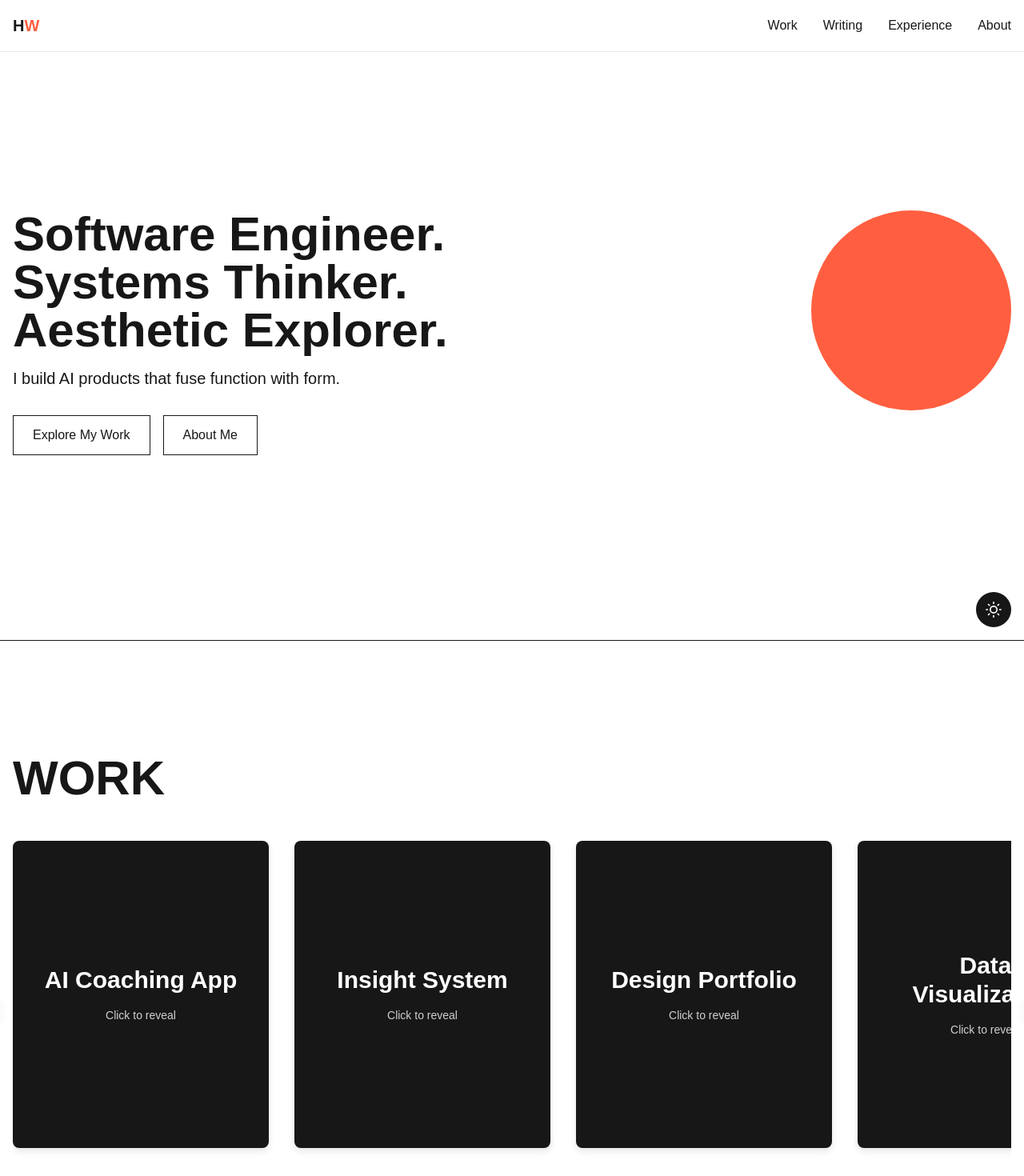
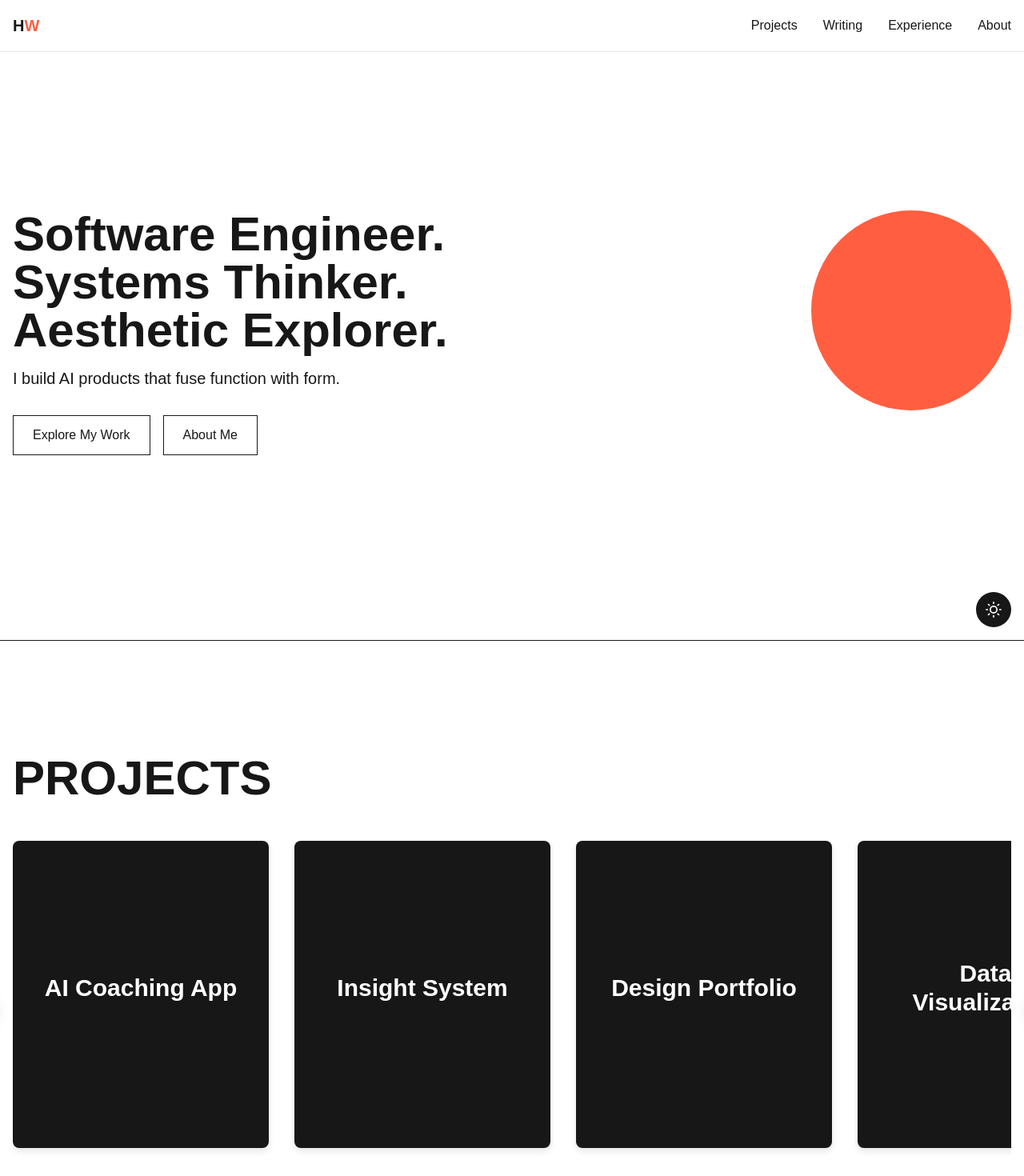
Before and after one commit to wokii/wokki.com, a Next.js app: page / in a window 1280 px wide. Shown: the top 1470 px of the page at 80% size. Built offline with nearby package versions, Linux system fonts and the light colour scheme.

Commit message:
Refine Projects

```diff
--- a/src/app/components/header.tsx
+++ b/src/app/components/header.tsx
@@ -23,8 +23,8 @@
 
         {/* Desktop Navigation */}
         <nav className="hidden md:flex items-center space-x-8">
-          <Link href="#work" className="hover:text-accent transition-colors relative group py-1">
-            Work
+          <Link href="#projects" className="hover:text-accent transition-colors relative group py-1">
+            Projects
             <span className="absolute bottom-0 left-0 w-0 h-0.5 bg-accent group-hover:w-full transition-all duration-300"></span>
           </Link>
           <Link href="#writing" className="hover:text-accent transition-colors relative group py-1">
@@ -68,11 +68,11 @@
         <div className="md:hidden bg-background p-4 border-b border-foreground/10">
           <nav className="flex flex-col space-y-4">
             <Link
-              href="#work"
+              href="#projects"
               className="hover:text-accent transition-colors relative group py-1"
               onClick={() => setIsMenuOpen(false)}
             >
-              Work
+              Projects
               <span className="absolute bottom-0 left-0 w-0 h-0.5 bg-accent group-hover:w-full transition-all duration-300"></span>
             </Link>
             <Link
--- a/src/app/components/sections/Hero.tsx
+++ b/src/app/components/sections/Hero.tsx
@@ -25,7 +25,7 @@
           <p className="text-xl">I build AI products that fuse function with form.</p>
         </div>
         <div className="mt-8 flex gap-4">
-          <a href="#work" className="border border-foreground px-6 py-3 hover:bg-foreground hover:text-background transition-colors">
+          <a href="#projects" className="border border-foreground px-6 py-3 hover:bg-foreground hover:text-background transition-colors">
             Explore My Work
           </a>
           <a href="#about" className="border border-foreground px-6 py-3 hover:bg-foreground hover:text-background transition-colors">
--- a/src/app/components/sections/Work.tsx
+++ b/src/app/components/sections/Projects.tsx
@@ -48,7 +48,7 @@
   },
 ];
 
-export default function Work() {
+export default function Projects() {
   const scrollContainerRef = useRef<HTMLDivElement>(null);
   const [flippedCards, setFlippedCards] = useState<number[]>([]);
 
@@ -80,9 +80,9 @@
   };
 
   return (
-    <section id="work" className="min-h-screen py-16 border-t border-foreground flex items-center">
+    <section id="projects" className="min-h-screen py-16 border-t border-foreground flex items-center">
       <div className="container mx-auto px-4">
-        <h2 className="text-6xl font-bold mb-12">WORK</h2>
+        <h2 className="text-6xl font-bold mb-12">PROJECTS</h2>
 
         {/* Main container with navigation buttons */}
         <div className="relative">
@@ -130,7 +130,6 @@
                       <div className="card-front absolute w-full h-full backface-hidden bg-foreground text-background p-8 flex items-center justify-center">
                         <div className="text-center">
                           <h3 className="text-3xl font-bold mb-4">{project.title}</h3>
-                          <p className="text-sm opacity-80">Click to reveal</p>
                         </div>
                       </div>
 
--- a/src/app/page.tsx
+++ b/src/app/page.tsx
@@ -2,7 +2,7 @@
 import ThemeToggle from "./components/theme-toggle";
 import Header from "./components/header";
 import Hero from "./components/sections/Hero";
-import Work from "./components/sections/Work";
+import Projects from "./components/sections/Projects";
 import Writing from "./components/sections/Writing";
 import Experience from "./components/sections/Experience";
 import About from "./components/sections/About";
@@ -13,7 +13,7 @@
       <Header />
       <ThemeToggle />
       <Hero />
-      <Work />
+      <Projects />
       <Writing />
       <Experience />
       <About />
```
